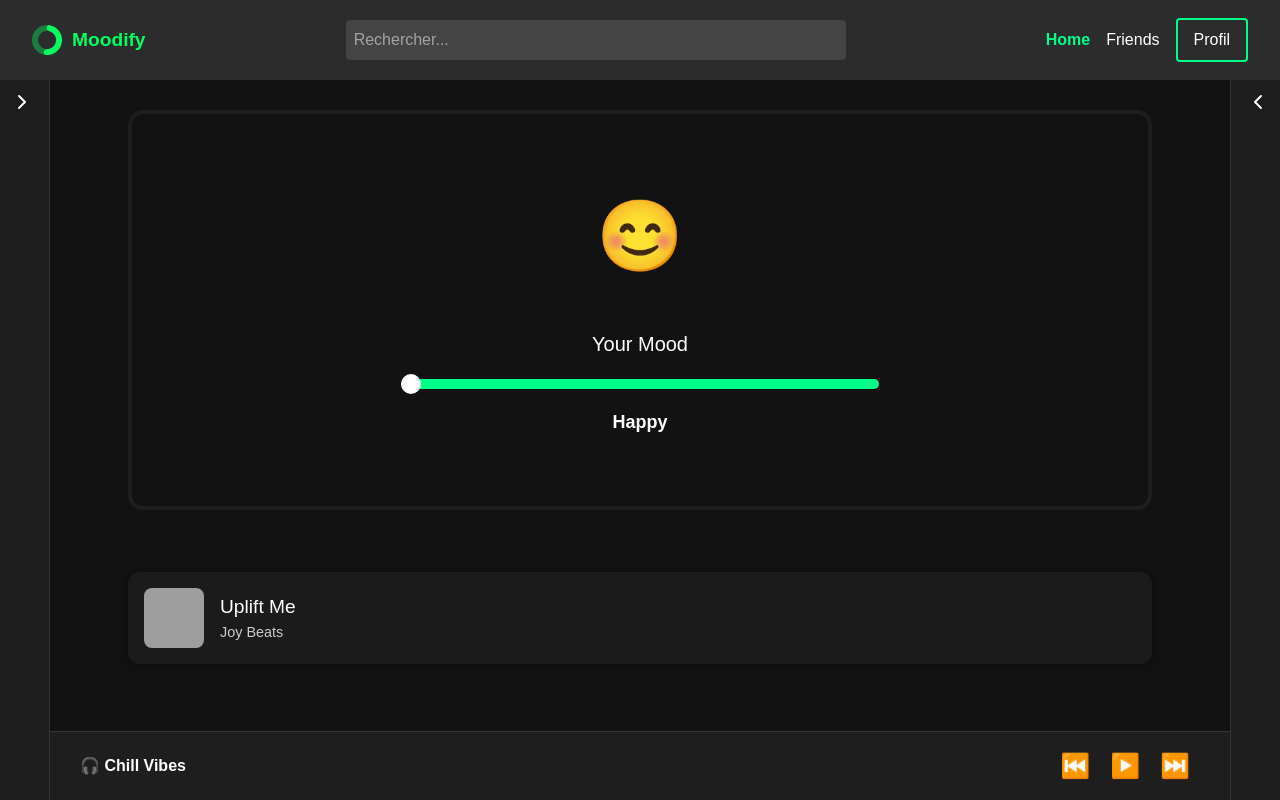
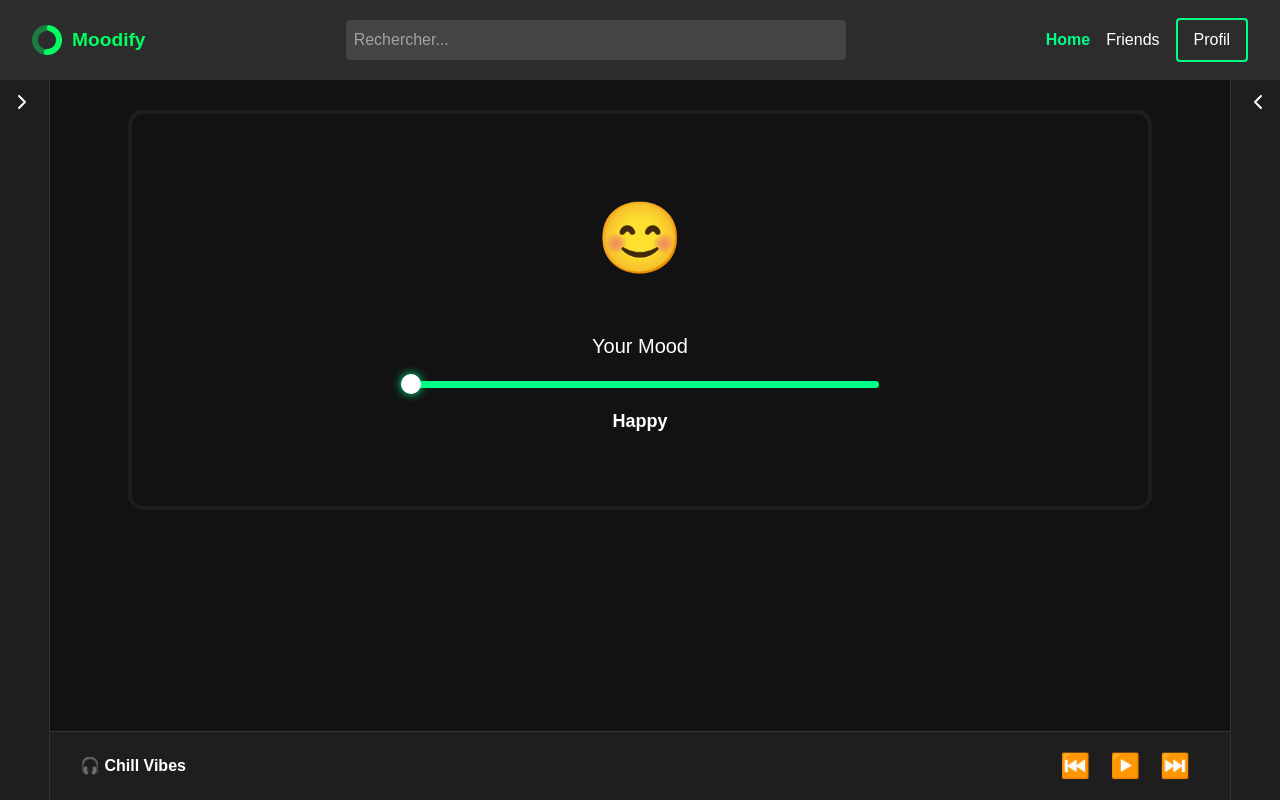
Before and after one commit to hediboissard/Moodify, a Vue app in the folder FrontMoodify/: page /home in a window 1280 px wide. Built offline with nearby package versions, Linux system fonts and the light colour scheme; grey boxes are pictures that could not be loaded.

Commit message:
homepage à jour avec api spotify

```diff
--- a/FrontMoodify/src/views/HomePage.vue
+++ b/FrontMoodify/src/views/HomePage.vue
@@ -4,7 +4,6 @@
 
     <Sidebar :open="showLeftSidebar" side="left" @toggle="showLeftSidebar = !showLeftSidebar">
       <p class="sidebar-title">🎵 Bibliothèques</p>
-
       <div v-for="i in 5" :key="i" class="track-item">
         <img src="../assets/logo.png" class="track-cover" alt="cover" />
         <div class="track-info">
@@ -16,7 +15,6 @@
 
     <Sidebar :open="showRightSidebar" side="right" @toggle="showRightSidebar = !showRightSidebar">
       <p class="sidebar-title">👥 Friends</p>
-
       <div v-for="(friend, i) in friends" :key="i" class="friend-card">
         <img :src="friend.avatar" class="friend-avatar" alt="avatar" />
         <div class="friend-info">
@@ -38,16 +36,24 @@
           step="0.01"
           v-model="sliderValue"
           class="slider"
-          @input="updateMood"
+          @change="onSliderChange"
         />
         <div class="mood-text">{{ currentMood.text }}</div>
       </div>
 
-      <div class="mood-track">
-        <img :src="currentTrackByMood.cover" alt="cover" class="mood-cover" />
+      <div class="mood-track" v-if="currentSong">
+        <img :src="currentSong.image" alt="cover" class="mood-cover" />
         <div class="track-meta">
-          <h3>{{ currentTrackByMood.title }}</h3>
-          <p>{{ currentTrackByMood.artist }}</p>
+          <h3>{{ currentSong.title }}</h3>
+          <p>{{ currentSong.artist }}</p>
+          <audio
+            v-if="currentSong.preview_url"
+            :src="currentSong.preview_url"
+            controls
+            autoplay
+            class="audio"
+          />
+          <p v-else class="text-sm text-red-400">Pas de preview disponible</p>
         </div>
       </div>
     </div>
@@ -64,8 +70,8 @@ import Sidebar from '@/components/Sidebar.vue';
 
 const showLeftSidebar = ref(false);
 const showRightSidebar = ref(false);
-
 const sliderValue = ref(0);
+const currentSong = ref(null);
 
 const moods = [
   { text: "Happy", emoji: "😊", color: "#00ff88" },
@@ -81,21 +87,31 @@ const currentMood = computed(() => {
   return moods[index];
 });
 
-function updateMood() {
-  const slider = document.querySelector('.slider');
-  slider.style.background = currentMood.value.color;
+function onSliderChange() {
+  updateSliderColor();
+  fetchSongByMood();
 }
 
-const moodTracks = {
-  Happy: { title: "Uplift Me", artist: "Joy Beats", cover: "../assets/logo.png" },
-  Excited: { title: "Hype Time", artist: "Pump Squad", cover: "../assets/logo.png" },
-  Calm: { title: "Serenity", artist: "Ocean Flow", cover: "../assets/logo.png" },
-  Meh: { title: "Neutral Ground", artist: "LoLine", cover: "../assets/logo.png" },
-  Tired: { title: "Slow Mode", artist: "Dreamcore", cover: "../assets/logo.png" },
-  Sad: { title: "Rainy Soul", artist: "DeepEcho", cover: "../assets/logo.png" }
-};
+function updateSliderColor() {
+  const slider = document.querySelector('.slider');
+  if (slider) {
+    slider.style.background = currentMood.value.color;
+  }
+}
 
-const currentTrackByMood = computed(() => moodTracks[currentMood.value.text]);
+function sliderToMoodLevel() {
+  return Math.floor(sliderValue.value * 9) + 1;
+}
+
+async function fetchSongByMood() {
+  try {
+    const level = sliderToMoodLevel();
+    const res = await fetch(`http://localhost:3000/mood/${level}`);
+    currentSong.value = await res.json();
+  } catch (err) {
+    console.error('❌ Erreur fetch mood:', err);
+  }
+}
 
 const friends = [
   {
@@ -166,13 +182,26 @@ const friends = [
 .slider {
   width: 50%;
   appearance: none;
-  height: 10px;
+  height: 7px;
   border-radius: 5px;
   outline: none;
   background: #00ff88;
   transition: background 0.3s;
   margin-top: 10px;
 }
+
+.slider::-webkit-slider-thumb {
+-webkit-appearance: none;
+appearance: none;
+width: 24px;
+height: 24px;
+border: 2px solid #00ff88;
+border-radius: 50%;
+box-shadow: 0 0 10px #00ff88;
+cursor: pointer;
+transition: transform 0.2s ease;
+}
+
 
 .slider::-webkit-slider-thumb {
   -webkit-appearance: none;
@@ -228,6 +257,10 @@ const friends = [
   margin: 0;
   font-size: 0.9rem;
   color: #ccc;
+}
+
+.audio {
+  margin-top: 0.5rem;
 }
 
 .sidebar-title {
```
